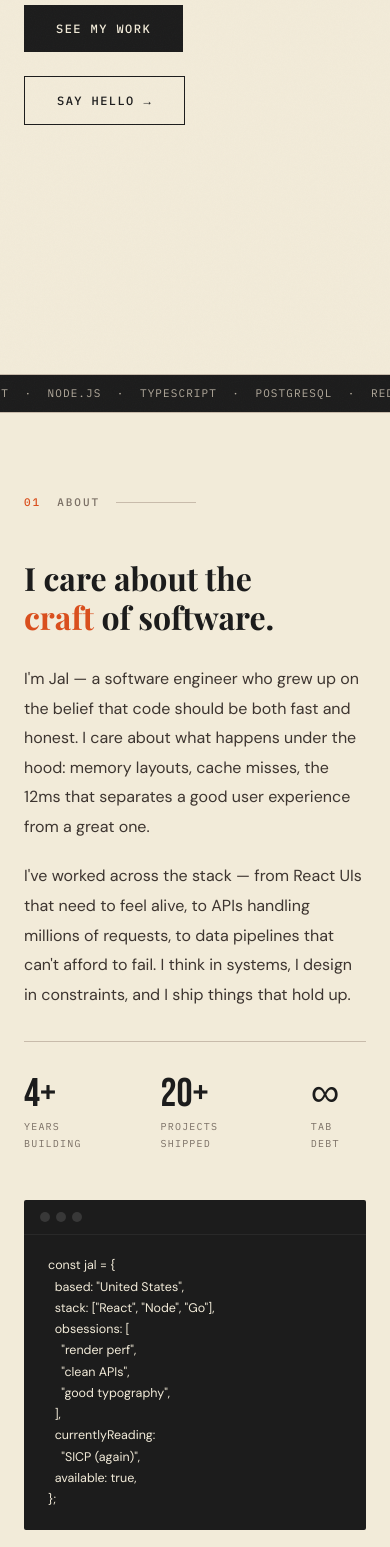
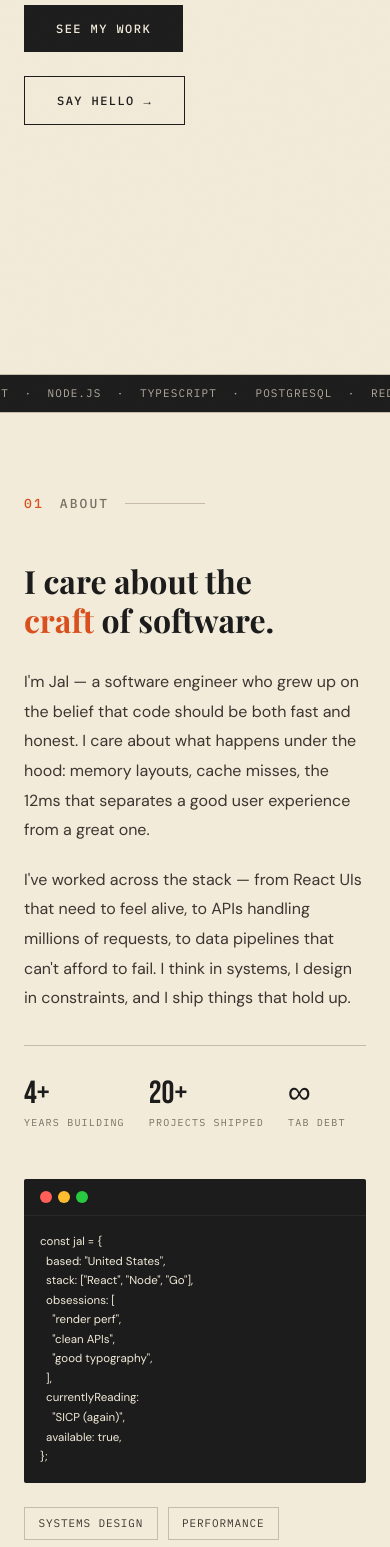
Before and after one commit to jalpatel11/Portfollio, a React (Vite) app: page / in a window 390 px wide. Shown: the part 432-1979 px from the top of the page. Built offline with nearby package versions, Linux system fonts and the light colour scheme; a web font is replaced by a local one.

Commit message:
update 1.0

```diff
--- a/src/components/About.css
+++ b/src/components/About.css
@@ -18,9 +18,9 @@
   gap: 1rem;
   margin-bottom: 3rem;
   font-family: var(--font-mono);
-  font-size: 11px;
+  font-size: 13px;
   font-weight: 500;
-  letter-spacing: 0.18em;
+  letter-spacing: 0.16em;
   text-transform: uppercase;
   color: var(--text-muted);
 }
@@ -111,11 +111,14 @@
 }
 
 .about__card-dot {
-  width: 10px;
-  height: 10px;
+  width: 12px;
+  height: 12px;
   border-radius: 50%;
-  background: rgba(255,255,255,0.12);
 }
+
+.about__card-dot:nth-child(1) { background: #FF5F57; }
+.about__card-dot:nth-child(2) { background: #FEBC2E; }
+.about__card-dot:nth-child(3) { background: #28C840; }
 
 .about__code {
   font-family: var(--font-body);
@@ -164,3 +167,19 @@
     gap: 3rem;
   }
 }
+
+@media (max-width: 480px) {
+  .about__stats {
+    gap: 1.5rem;
+    flex-wrap: wrap;
+  }
+
+  .about__stat-num {
+    font-size: 2rem;
+  }
+
+  .about__code {
+    font-size: 11.5px;
+    padding: 1rem;
+  }
+}
--- a/src/components/Contact.css
+++ b/src/components/Contact.css
@@ -194,3 +194,17 @@
     align-items: flex-start;
   }
 }
+
+@media (max-width: 480px) {
+  .contact__email-btn {
+    width: 100%;
+  }
+
+  .contact__body {
+    max-width: 100%;
+  }
+
+  .contact__social-name {
+    font-size: 1.1rem;
+  }
+}
--- a/src/components/Contact.jsx
+++ b/src/components/Contact.jsx
@@ -21,7 +21,7 @@ export default function Contact() {
   }, []);
 
   const handleCopy = () => {
-    navigator.clipboard.writeText('jal@example.com');
+    navigator.clipboard.writeText('contact@jalpatel.dev');
     setCopied(true);
     setTimeout(() => setCopied(false), 2000);
   };
@@ -50,7 +50,7 @@ export default function Contact() {
 
             <div className="contact__links reveal reveal--delay-3">
               <button className="contact__email-btn" onClick={handleCopy} data-hover>
-                <span className="contact__email-text">jal@example.com</span>
+                <span className="contact__email-text">contact@jalpatel.dev</span>
                 <span className="contact__email-action">{copied ? 'Copied!' : 'Copy'}</span>
               </button>
             </div>
@@ -63,20 +63,16 @@ export default function Contact() {
                 <span className="contact__social-name">GitHub</span>
                 <span className="contact__social-arrow">↗</span>
               </a>
-              <a href="#" className="contact__social-link" data-hover>
+              <a href="https://linkedin.com/in/jalpatel11" className="contact__social-link" data-hover target="_blank" rel="noreferrer">
                 <span className="contact__social-num">02</span>
                 <span className="contact__social-name">LinkedIn</span>
                 <span className="contact__social-arrow">↗</span>
               </a>
-              <a href="#" className="contact__social-link" data-hover>
+
+              <a href="https://drive.google.com/file/d/17820325457890123456789012345678/view?usp=sharing" className="contact__social-link" data-hover target="_blank" rel="noreferrer">
                 <span className="contact__social-num">03</span>
-                <span className="contact__social-name">Twitter / X</span>
+                <span className="contact__social-name">Resume</span>
                 <span className="contact__social-arrow">↗</span>
-              </a>
-              <a href="#" className="contact__social-link" data-hover>
-                <span className="contact__social-num">04</span>
-                <span className="contact__social-name">Resume</span>
-                <span className="contact__social-arrow">↓</span>
               </a>
             </div>
           </div>
--- a/src/components/Hero.css
+++ b/src/components/Hero.css
@@ -247,7 +247,7 @@
   }
 
   .hero__bg-text {
-    font-size: 6rem;
+    font-size: clamp(4rem, 20vw, 7rem);
     right: -1rem;
     top: 10%;
     transform: none;
--- a/src/components/Nav.css
+++ b/src/components/Nav.css
@@ -194,3 +194,14 @@
     display: flex;
   }
 }
+
+@media (max-width: 420px) {
+  .nav__overlay {
+    padding: 4rem 1.5rem;
+  }
+
+  .nav__overlay-footer {
+    left: 1.5rem;
+    right: 1.5rem;
+  }
+}
--- a/src/components/Projects.css
+++ b/src/components/Projects.css
@@ -208,3 +208,24 @@
     padding-left: 1rem;
   }
 }
+
+@media (max-width: 480px) {
+  .project-item {
+    padding: 1.75rem 0;
+  }
+
+  .project-item__left {
+    flex-direction: column;
+    align-items: flex-start;
+    gap: 0.4rem;
+    padding-left: 0.75rem;
+  }
+
+  .project-item__desc {
+    max-width: 100%;
+  }
+
+  .projects__footer {
+    justify-content: flex-start;
+  }
+}
--- a/src/components/Projects.jsx
+++ b/src/components/Projects.jsx
@@ -29,7 +29,7 @@ const projects = [
     year: '2025',
     desc: 'Decentralized food supply chain traceability platform on Ethereum. Producers, distributors, and consumers track products farm-to-table via immutable ledger. Uses blockchain event logs instead of on-chain storage arrays — cutting gas costs by ~95% while maintaining full provenance history.',
     tags: ['Solidity', 'React', 'Hardhat', 'MetaMask', 'Express'],
-    accent: '#5A5248',
+    accent: '#D94F1E',
     link: 'https://github.com/jalpatel11/SafeBite-Blockchain-Food-Traceability',
   },
   {
@@ -39,7 +39,7 @@ const projects = [
     year: '2025',
     desc: 'Interactive map visualizing WindBorne Systems\' weather balloon fleet — 24 hours of real-time position data overlaid with live weather conditions (temperature, wind, humidity, pressure). Time slider for scrubbing through hourly positions, serverless CORS proxies via Netlify Functions, and 5-minute weather caching with rate-limit detection.',
     tags: ['TypeScript', 'React', 'Leaflet', 'Netlify Functions', 'Open-Meteo'],
-    accent: '#D94F1E',
+    accent: '#1C1C1C',
     link: 'https://github.com/jalpatel11/windborne-constellation-tracker',
   },
   {
@@ -49,7 +49,7 @@ const projects = [
     year: '2025',
     desc: 'Deep learning pipeline for pixel-wise land use classification over Central Phoenix using Sentinel-2 satellite imagery. Custom U-Net in TensorFlow/Keras across 9 land cover classes — achieving 95.95% pixel accuracy, 95.50% weighted F1, and 92.79% mean IoU. Patch-based training with full-image reconstruction.',
     tags: ['Python', 'TensorFlow', 'U-Net', 'Google Earth Engine', 'Sentinel-2'],
-    accent: '#1C1C1C',
+    accent: '#D94F1E',
     link: 'https://github.com/jalpatel11/phoenix-landcover-segmentation',
   },
 ];
--- a/src/components/Skills.css
+++ b/src/components/Skills.css
@@ -136,6 +136,13 @@
 /* ===========================
    RESPONSIVE
    =========================== */
+@media (max-width: 1100px) {
+  .skills__grid {
+    grid-template-columns: repeat(2, 1fr);
+    gap: 2.5rem 3rem;
+  }
+}
+
 @media (max-width: 900px) {
   .skills {
     padding: var(--section-pad) 1.5rem;
@@ -155,3 +162,10 @@
     text-align: left;
   }
 }
+
+@media (max-width: 480px) {
+  .skills__header {
+    gap: 1.5rem;
+    margin-bottom: 2.5rem;
+  }
+}
--- a/src/index.css
+++ b/src/index.css
@@ -50,8 +50,17 @@ body {
   cursor: none;
 }
 
-/* Hide default cursor globally */
+@media (hover: none) and (pointer: coarse) {
+  body { cursor: auto; }
+}
+
+/* Hide default cursor globally — restored on touch devices */
 * { cursor: none !important; }
+
+@media (hover: none) and (pointer: coarse) {
+  * { cursor: auto !important; }
+  .cursor { display: none !important; }
+}
 
 a {
   color: inherit;
@@ -72,7 +81,6 @@ img {
   left: 0;
   pointer-events: none;
   z-index: 9999;
-  mix-blend-mode: multiply;
 }
 
 .cursor__dot {
@@ -89,7 +97,7 @@ img {
   position: absolute;
   width: 40px;
   height: 40px;
-  border: 1.5px solid var(--charcoal);
+  border: 1.5px solid var(--orange);
   border-radius: 50%;
   transform: translate(-50%, -50%);
   transition: transform 0.35s cubic-bezier(0.22, 1, 0.36, 1),
```
